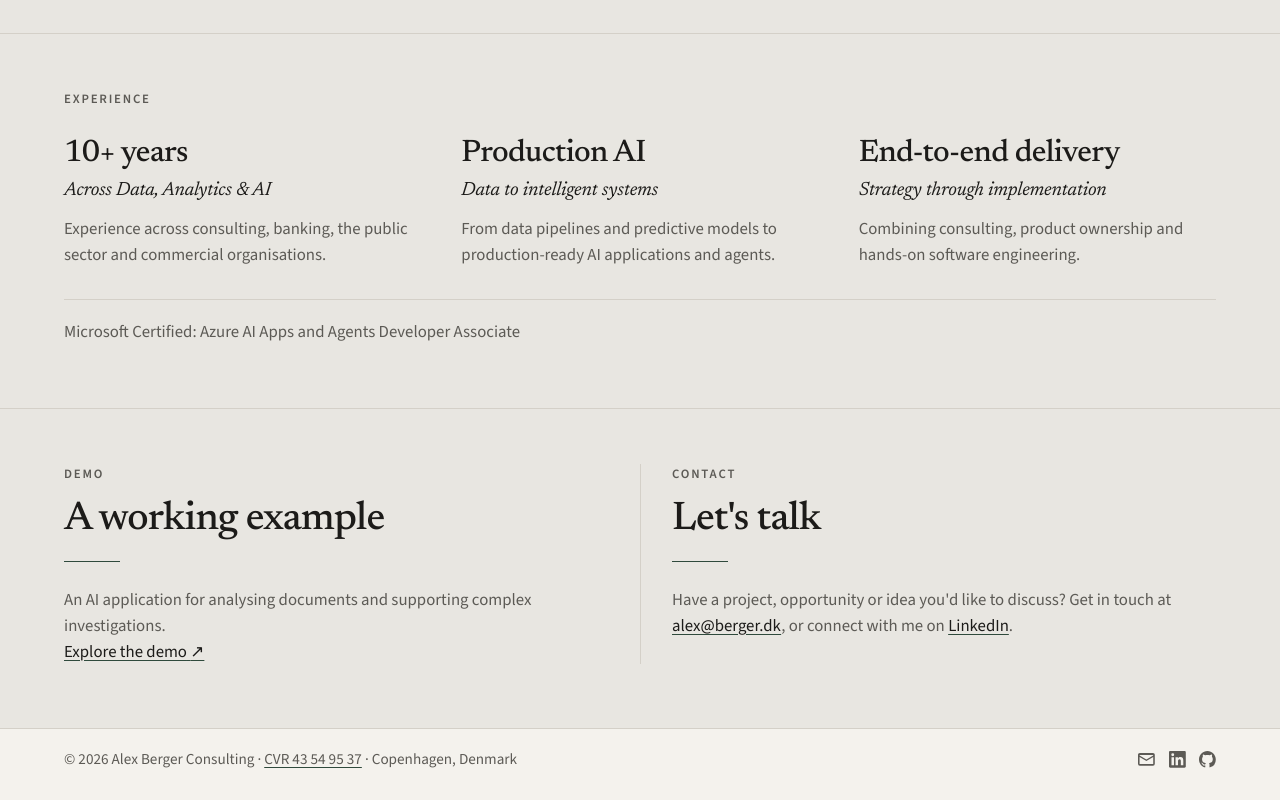
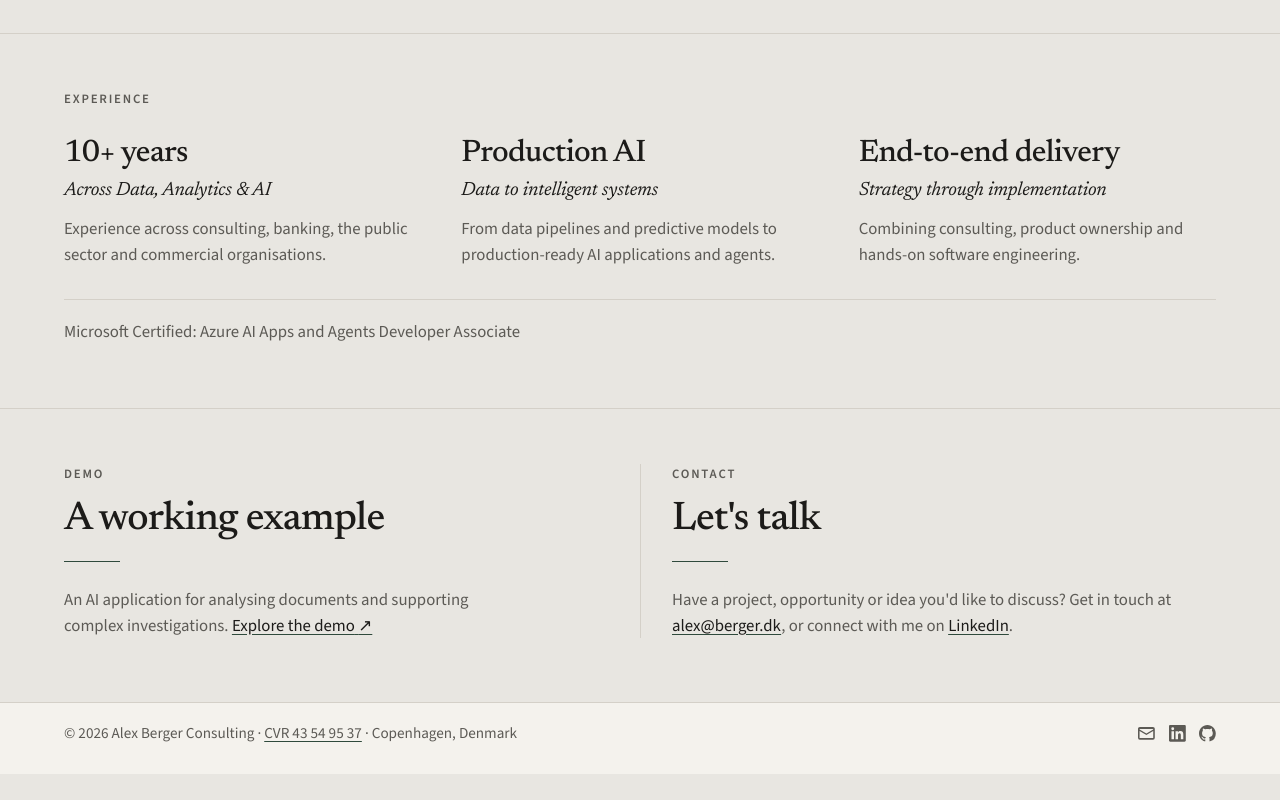
Before and after one commit to alexpberger/abc-website, a React (Vite) app: page / in a window 1280 px wide. Shown: the part 1322-2122 px from the top of the page. After the commit the page ends 2096 px from the top, so only its background shows below. Built offline with nearby package versions, Linux system fonts and the light colour scheme.

Commit message:
Keep the demo link on the same line as the end of the sentence.

```diff
--- a/src/components/Contact.module.css
+++ b/src/components/Contact.module.css
@@ -14,8 +14,8 @@
   color: var(--accent);
 }
 
-.cta {
-  display: inline-block;
+.sameLine {
+  white-space: nowrap;
 }
 
 .columns {
--- a/src/components/Contact.tsx
+++ b/src/components/Contact.tsx
@@ -20,15 +20,20 @@ export function Contact() {
             </h2>
             <hr className={section.rule} />
             <div>
-              <p className={`${section.copy} ${styles.copy}`}>{site.demo.body}</p>
+              <p className={`${section.copy} ${styles.copy}`}>
+                {site.demo.body.replace(/complex investigations\.$/, "")}
+                <span className={styles.sameLine}>
+                  complex investigations.{" "}
                   <a
-                className={`${styles.link} ${styles.cta}`}
+                    className={styles.link}
                     href={site.demo.href}
                     target="_blank"
                     rel="noopener noreferrer"
                   >
                     {site.demo.cta} <span aria-hidden="true">↗</span>
                   </a>
+                </span>
+              </p>
             </div>
           </div>
           <div className={styles.column}>
```
Lines whose indentation alone changed are shown as unchanged.
